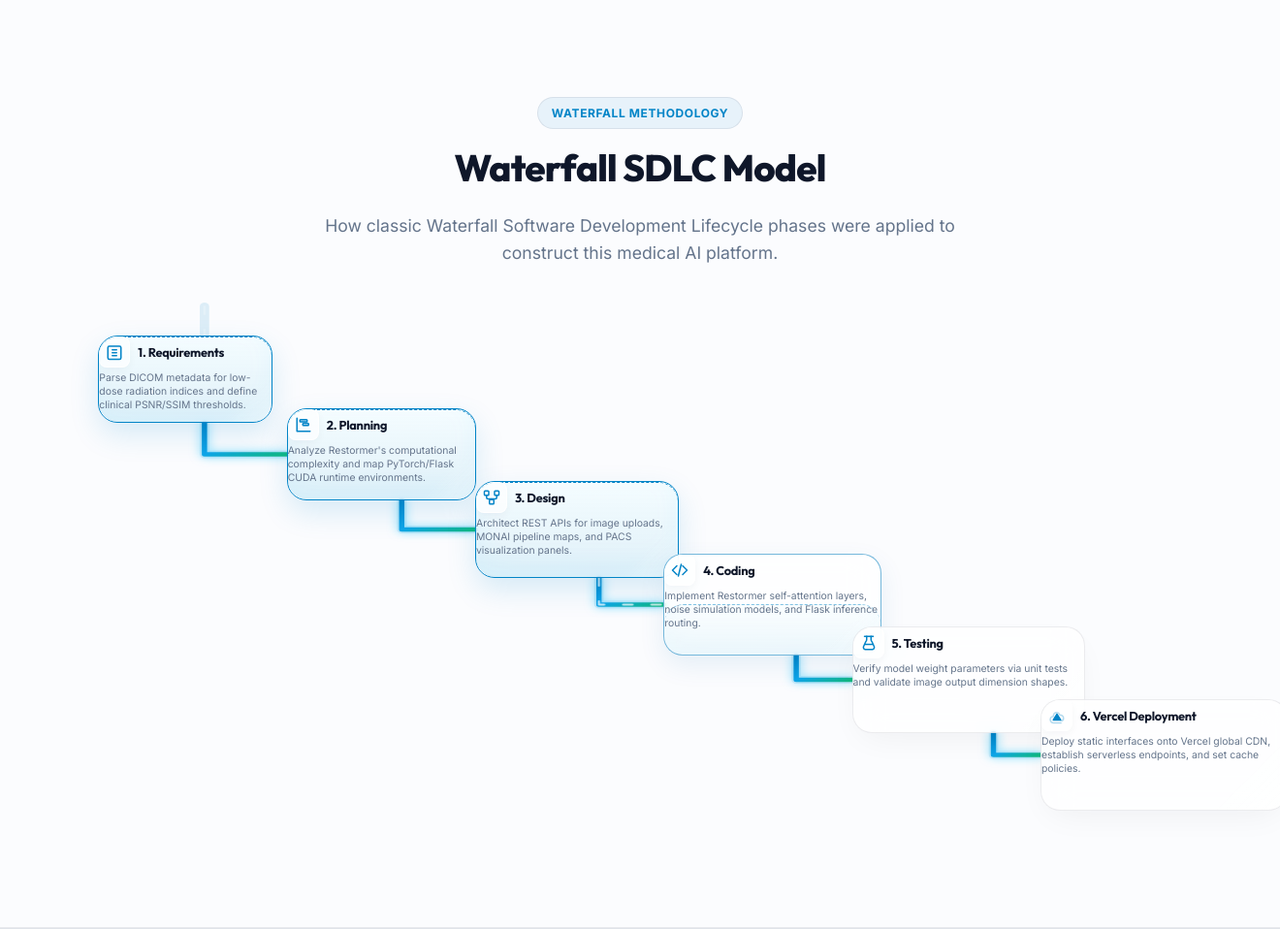
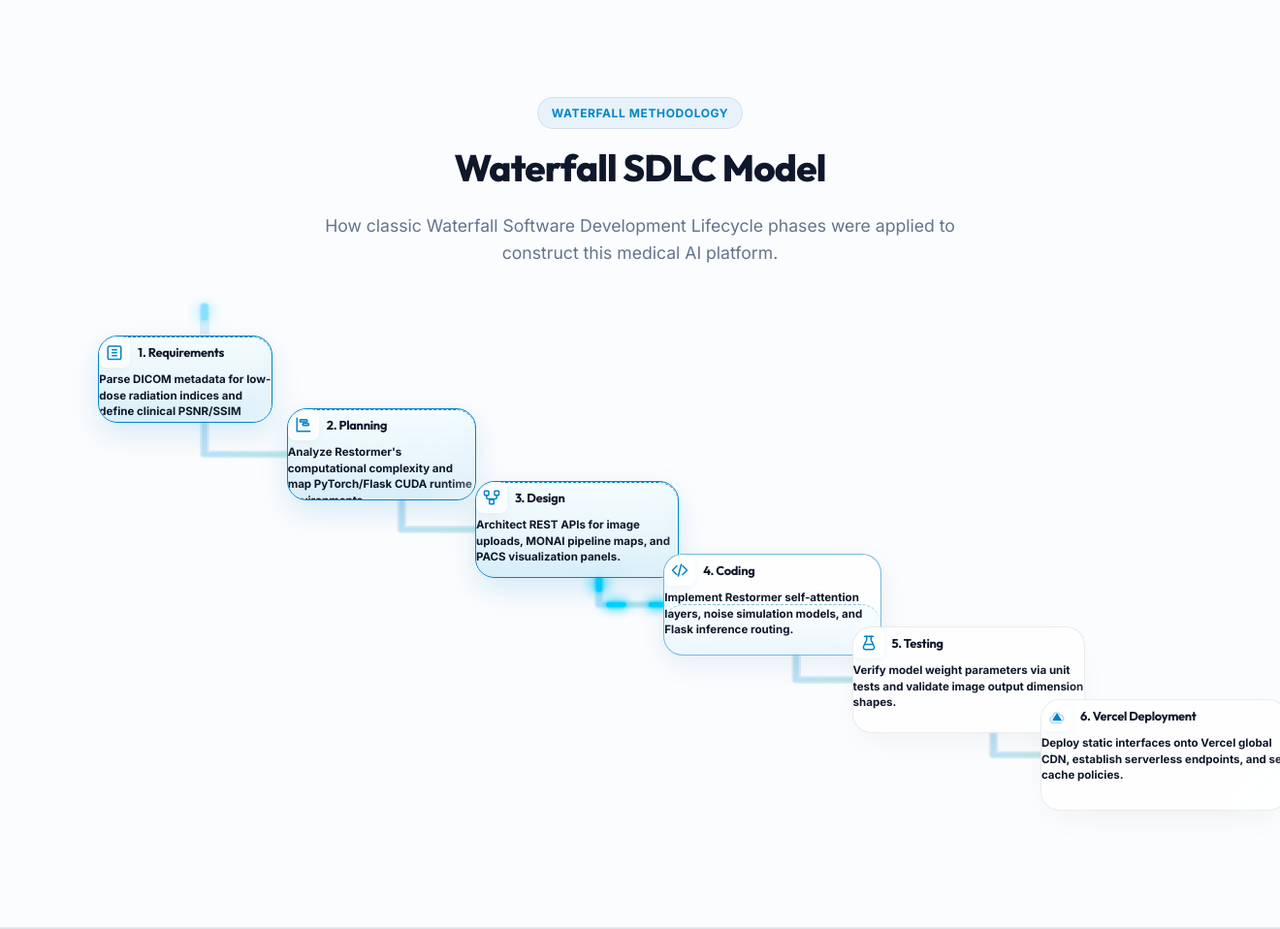
Before and after one commit to Karthik7661/LOW-DOSE-PET-ENHANCEMENT, a Flask app: page / in a window 1320 px wide. Shown: the part 4378-5336 px from the top of the page at 97% size. Run offline with Flask 3, Linux system fonts and the light colour scheme; parts of the project's set-up code (start-up, migrations or seed data) failed here and were passed over.

Commit message:
Thicken and brighten flowing water currents and make card texts bold for readability

```diff
--- a/static/css/styles.css
+++ b/static/css/styles.css
@@ -1879,17 +1879,20 @@ h1, h2, h3, h4 {
 
 /* Real-time multi-layer flowing water core & currents */
 .water-core {
-    filter: drop-shadow(0 0 5px rgba(0, 191, 255, 0.6));
+    opacity: 0.15;
 }
 
 .water-current {
-    stroke-dasharray: 8 16;
-    animation: realWaterFlow 1.6s linear infinite;
+    stroke: #00d2ff !important;
+    stroke-width: 5px !important;
+    filter: drop-shadow(0 0 6px #00d2ff) drop-shadow(0 0 2px #00d2ff);
+    stroke-dasharray: 12 24;
+    animation: realWaterFlow 1.4s linear infinite;
 }
 
 @keyframes realWaterFlow {
     to {
-        stroke-dashoffset: -48;
+        stroke-dashoffset: -72;
     }
 }
 
--- a/templates/index.html
+++ b/templates/index.html
@@ -785,7 +785,7 @@
                         </div>
                         <h4 style="font-size: 0.8rem; font-weight: 700;">1. Requirements</h4>
                     </div>
-                    <p style="font-size: 0.65rem; color: var(--color-text-muted); line-height: 1.35;">Parse DICOM metadata for low-dose radiation indices and define clinical PSNR/SSIM thresholds.</p>
+                    <p style="font-size: 0.72rem; color: #0f172a; font-weight: 700; line-height: 1.45;">Parse DICOM metadata for low-dose radiation indices and define clinical PSNR/SSIM thresholds.</p>
                 </div>
                 <!-- SDLC Card 2 -->
                 <div class="waterfall-compact-card waterfall-card-2 glass-card tilt-3d waterfall-card-pulse-2">
@@ -800,7 +800,7 @@
                         </div>
                         <h4 style="font-size: 0.8rem; font-weight: 700;">2. Planning</h4>
                     </div>
-                    <p style="font-size: 0.65rem; color: var(--color-text-muted); line-height: 1.35;">Analyze Restormer's computational complexity and map PyTorch/Flask CUDA runtime environments.</p>
+                    <p style="font-size: 0.72rem; color: #0f172a; font-weight: 700; line-height: 1.45;">Analyze Restormer's computational complexity and map PyTorch/Flask CUDA runtime environments.</p>
                 </div>
                 <!-- SDLC Card 3 -->
                 <div class="waterfall-compact-card waterfall-card-3 glass-card tilt-3d waterfall-card-pulse-3">
@@ -817,7 +817,7 @@
                         </div>
                         <h4 style="font-size: 0.8rem; font-weight: 700;">3. Design</h4>
                     </div>
-                    <p style="font-size: 0.65rem; color: var(--color-text-muted); line-height: 1.35;">Architect REST APIs for image uploads, MONAI pipeline maps, and PACS visualization panels.</p>
+                    <p style="font-size: 0.72rem; color: #0f172a; font-weight: 700; line-height: 1.45;">Architect REST APIs for image uploads, MONAI pipeline maps, and PACS visualization panels.</p>
                 </div>
                 <!-- SDLC Card 4 -->
                 <div class="waterfall-compact-card waterfall-card-4 glass-card tilt-3d waterfall-card-pulse-4">
@@ -832,7 +832,7 @@
                         </div>
                         <h4 style="font-size: 0.8rem; font-weight: 700;">4. Coding</h4>
                     </div>
-                    <p style="font-size: 0.65rem; color: var(--color-text-muted); line-height: 1.35;">Implement Restormer self-attention layers, noise simulation models, and Flask inference routing.</p>
+                    <p style="font-size: 0.72rem; color: #0f172a; font-weight: 700; line-height: 1.45;">Implement Restormer self-attention layers, noise simulation models, and Flask inference routing.</p>
                 </div>
                 <!-- SDLC Card 5 -->
                 <div class="waterfall-compact-card waterfall-card-5 glass-card tilt-3d waterfall-card-pulse-5">
@@ -847,7 +847,7 @@
                         </div>
                         <h4 style="font-size: 0.8rem; font-weight: 700;">5. Testing</h4>
                     </div>
-                    <p style="font-size: 0.65rem; color: var(--color-text-muted); line-height: 1.35;">Verify model weight parameters via unit tests and validate image output dimension shapes.</p>
+                    <p style="font-size: 0.72rem; color: #0f172a; font-weight: 700; line-height: 1.45;">Verify model weight parameters via unit tests and validate image output dimension shapes.</p>
                 </div>
                 <!-- SDLC Card 6 -->
                 <div class="waterfall-compact-card waterfall-card-6 glass-card tilt-3d waterfall-card-pulse-6">
@@ -861,7 +861,7 @@
                         </div>
                         <h4 style="font-size: 0.8rem; font-weight: 700;">6. Vercel Deployment</h4>
                     </div>
-                    <p style="font-size: 0.65rem; color: var(--color-text-muted); line-height: 1.35;">Deploy static interfaces onto Vercel global CDN, establish serverless endpoints, and set cache policies.</p>
+                    <p style="font-size: 0.72rem; color: #0f172a; font-weight: 700; line-height: 1.45;">Deploy static interfaces onto Vercel global CDN, establish serverless endpoints, and set cache policies.</p>
                 </div>
             </div>
         </div>
```
